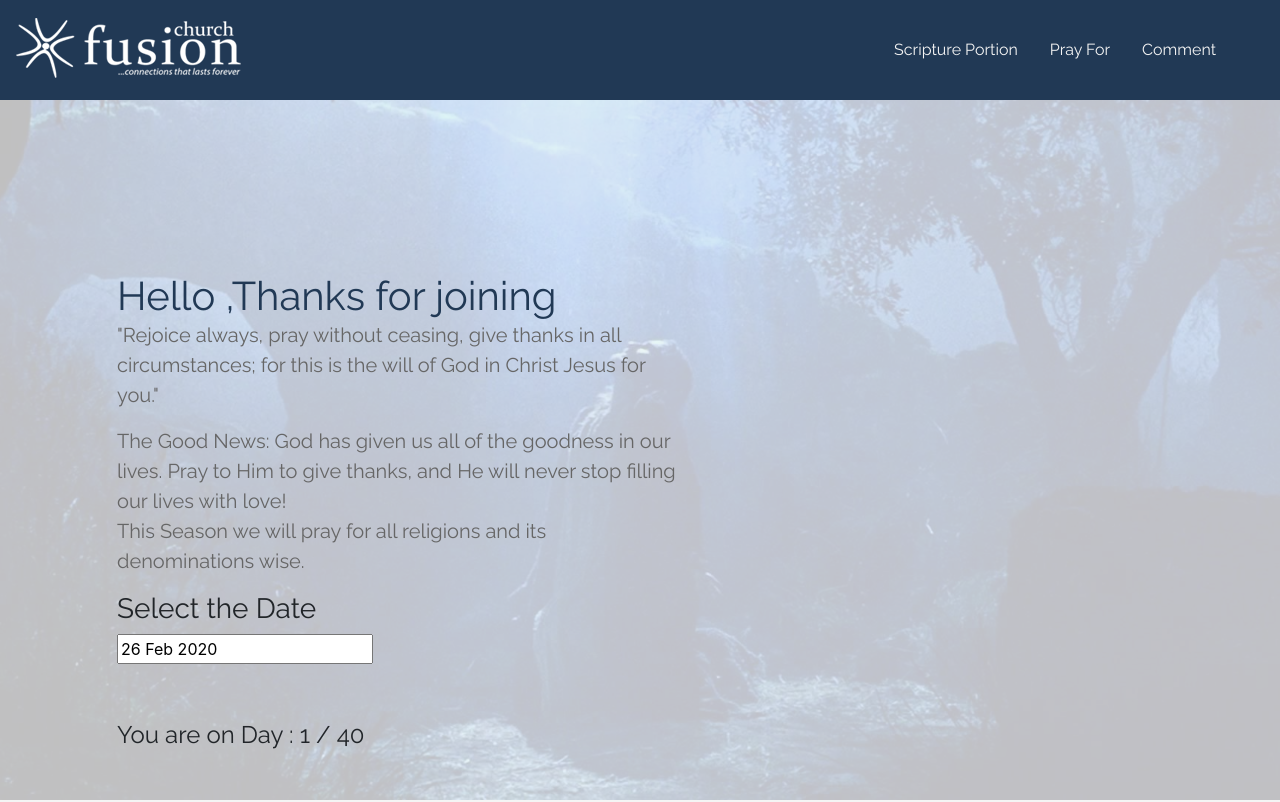
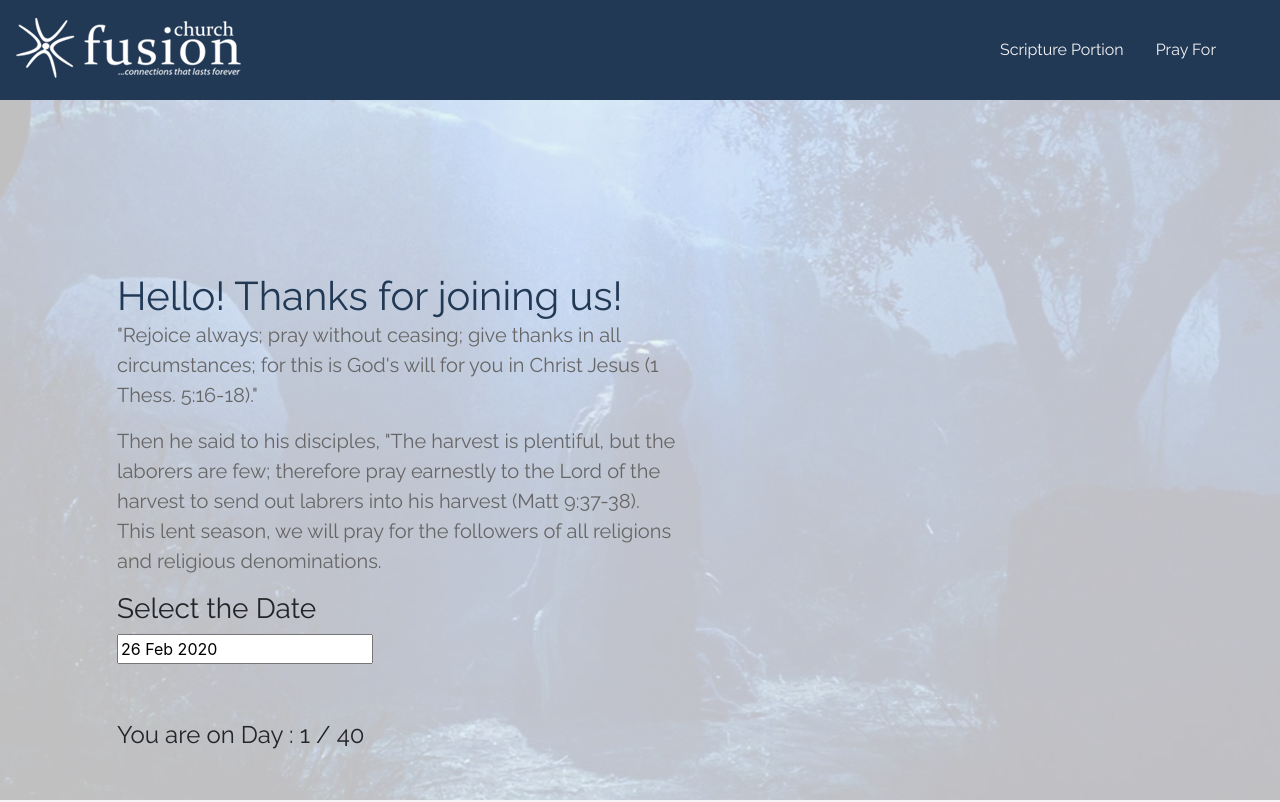
Before and after one commit to fusionchurch/PrayerFor40, a plain HTML site: page index.html in a window 1280 px wide. Shown: the top 802 px of the page. Drawn offline with Linux system fonts and the light colour scheme; a script that the page names is missing.

Commit message:
Update index.html

```diff
--- a/index.html
+++ b/index.html
@@ -28,9 +28,9 @@
 	      <li class="nav-item">
 	        <a class="nav-link " data-value="prayFor" href="#">Pray For</a>
 	      </li>
-	      <li class="nav-item">
-	        <a class="nav-link " data-value="contact" href="#">Comment</a>
-	      </li>
+	      <!--li class="nav-item">
+	        <a class="nav-link " data-value="contact" href="#">Contact</a>
+	      </li-->
 	    </ul>
 
 	  </div>
@@ -41,12 +41,12 @@
    <div class="container">
    	  <div class="description ">
   	<h1>
-  		Hello ,Thanks for joining
+  		Hello! Thanks for joining us!
   		<p>
-  		"Rejoice always, pray without ceasing, give thanks in all circumstances; for this is the will of God in Christ Jesus for you." </o><p>
-		The Good News: God has given us all of the goodness in our lives. Pray to Him to give thanks, and He will never stop filling our lives with love!
+  		"Rejoice always; pray without ceasing; give thanks in all circumstances; for this is God's will for you in Christ Jesus (1 Thess. 5:16-18)." </o><p>
+		Then he said to his disciples, "The harvest is plentiful, but the laborers are few; therefore pray earnestly to the Lord of the harvest to send out labrers into his harvest (Matt 9:37-38).
 		<br>
-		This Season we will pray for all religions and its denominations wise.</p>
+		This lent season, we will pray for the followers of all religions and religious denominations.</p>
   		<!--button class="btn btn-outline-secondary btn-lg">See more</button-->
 
 
@@ -137,10 +137,10 @@ Catholic Social Teachings. The Catholic Social Teachings are a body of doctrines
 </div>
 
 
-<Contact form >
+<!-- Contact form >
 <div class="contact-form" id="contact">
 	<div class="container">
-	<iframe src="https://docs.google.com/forms/d/e/1FAIpQLSdfGpFQXIwOWH-Q6ia93quzg4tXuU5cReF7qPoHKNKwGuAtjg/viewform?embedded=true" width="640" height="500" frameborder="0" marginheight="0" marginwidth="0">Loading…</iframe>
+	<iframe src="https://docs.google.com/forms/d/e/1FAIpQLSfMiVuBW17VlLWsdNrXQqYnguLV2wkbNJLeY7K_qs6wQ_lhJg/viewform?embedded=true" width="640" height="677" frameborder="0" marginheight="0" marginwidth="0">Loading…</iframe>
 		<!--form>
 			<div class="row">
 				<div class="col-lg-4 col-md-4 col-sm-12">
@@ -161,9 +161,9 @@ Catholic Social Teachings. The Catholic Social Teachings are a body of doctrines
 				   <input type="submit" class="btn btn-secondary btn-block" value="Send" name="">
 				</div>
 			</div>
-		</form-->
+		</form>
 	</div>
-</div>
+</div-->
 <!-- add Javasscript file from js file -->
 <script type="text/javascript" src='js/jquery.min.js'></script>
 <script type="text/javascript" src='js/bootstrap.min.js'></script>
```
